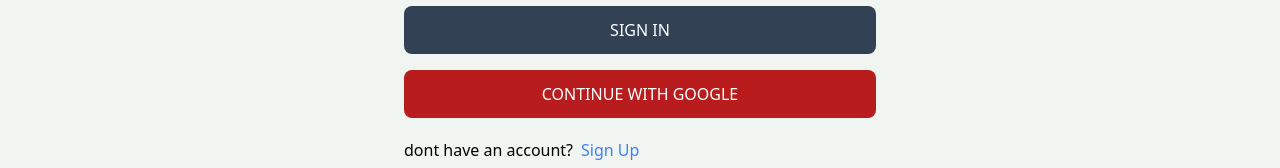
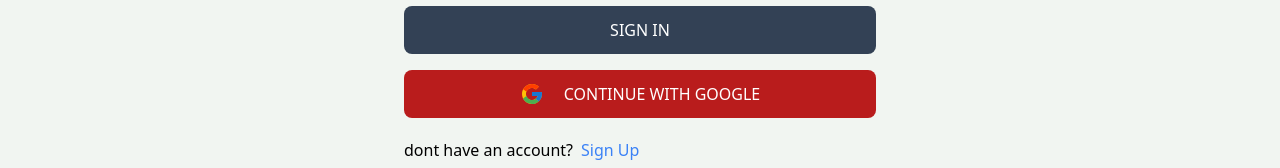
Before and after one commit to AbyalewLobe/Real-Estate-App-using-MERN-and-Tailwind-css, a React (Vite) app in the folder client/: page /sign-in in a window 1280 px wide. Shown: the part 310-478 px from the top of the page. Built offline with nearby package versions, Linux system fonts and the light colour scheme; no server answers.

Commit message:
add google icon in OAuth

```diff
--- a/client/src/components/OAuth.jsx
+++ b/client/src/components/OAuth.jsx
@@ -3,6 +3,7 @@
 import { useDispatch } from "react-redux";
 import { signInSucess } from "../redux/user/userSlice";
 import { useNavigate } from "react-router-dom";
+import { FcGoogle } from "react-icons/fc";
 export default function OAuth() {
   const dispatch = useDispatch();
   const navigate = useNavigate();
@@ -33,9 +34,10 @@
     <button
       type="button"
       onClick={handleGoogleClick}
-      className="bg-red-700 p-3 rounded-lg text-white hover:opacity-95 uppercase"
+      className="bg-red-700 p-3 rounded-lg text-white hover:opacity-95 uppercase items-center justify-center flex gap-5"
     >
-      Continue With Google
+      <FcGoogle className="w-6 h-6 " />
+      <p>Continue With Google</p> {/* Fixed the closing p tag */}
     </button>
   );
 }
```
